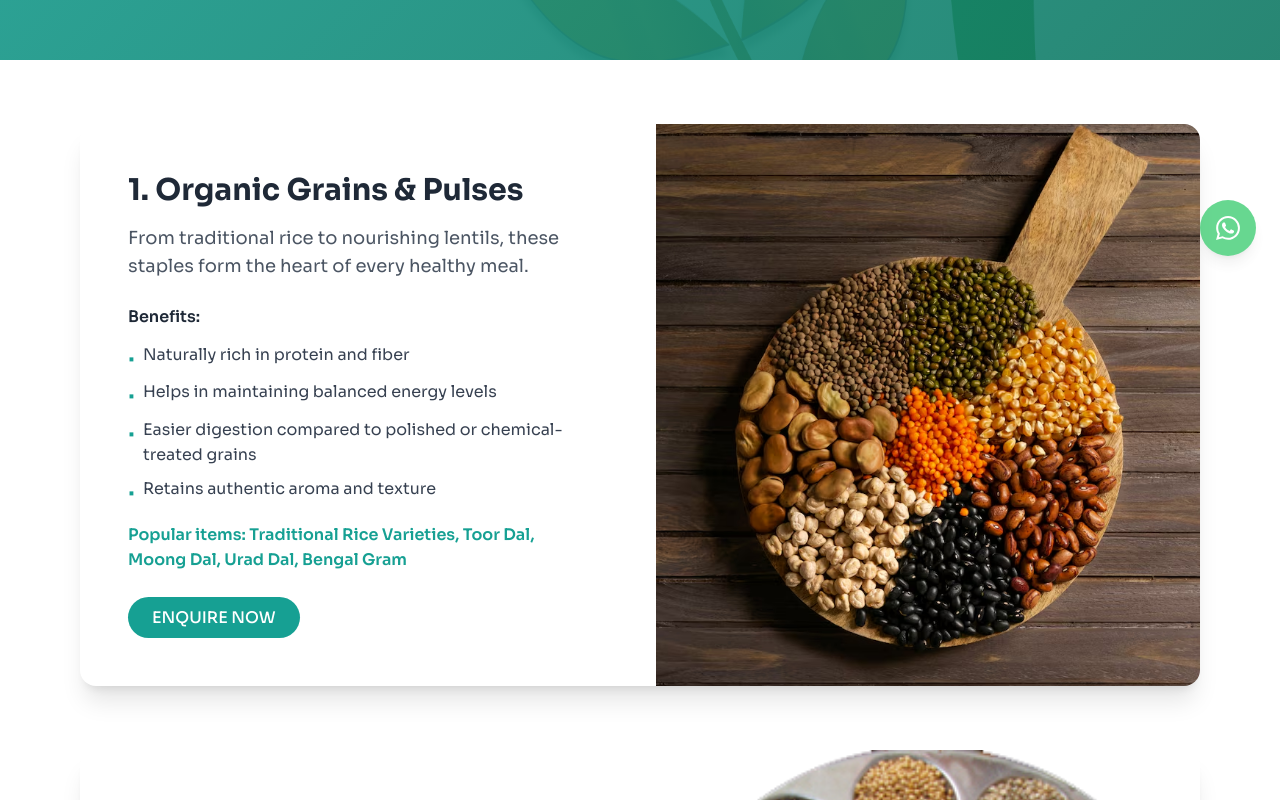
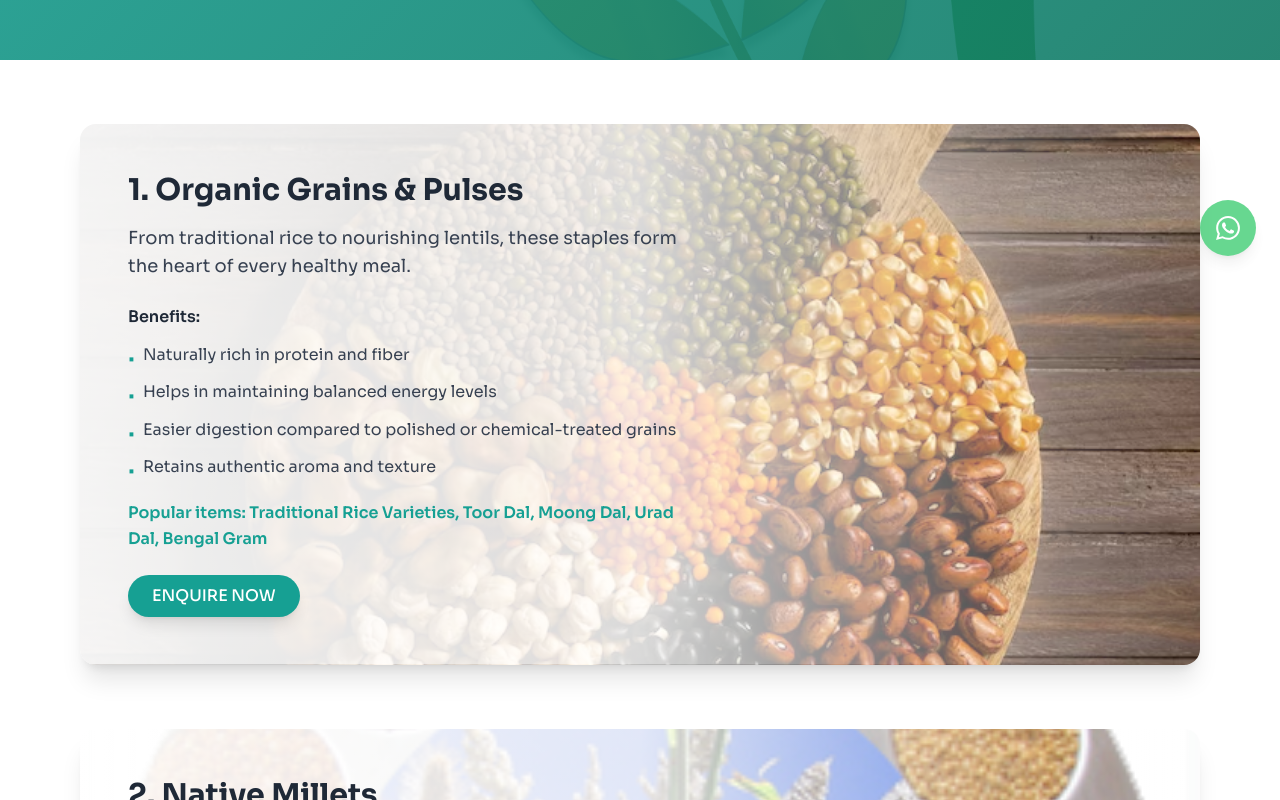
Before and after one commit to muthuecoproducts-crypto/muthu-eco-products, a React (Vite) app: page /products in a window 1280 px wide. Shown: the part 520-1320 px from the top of the page. Built offline with nearby package versions, Linux system fonts and the light colour scheme.

Commit message:
updated version

```diff
--- a/src/pages/Products.jsx
+++ b/src/pages/Products.jsx
@@ -83,11 +83,18 @@ const Products = () => {
         <div className="max-w-6xl mx-auto px-4">
           <div className="space-y-16">
             {productCategories.map((category, index) => (
-              <div key={index} className="bg-white rounded-2xl shadow-xl overflow-hidden">
-                <div className="grid md:grid-cols-2 gap-8 items-center">
-                  <div className="p-8 md:p-12">
+              <div
+                key={index}
+                className="relative rounded-2xl overflow-hidden shadow-xl min-h-[500px] flex items-center"
+                style={{
+                  backgroundImage: `linear-gradient(to right, rgba(255,255,255,0.95) 0%, rgba(255,255,255,0.85) 50%, transparent 100%), url('${category.image}')`,
+                  backgroundSize: 'cover',
+                  backgroundPosition: 'center'
+                }}
+              >
+                <div className="p-8 md:p-12 max-w-2xl">
                   <h2 className="text-3xl font-bold text-gray-800 mb-4">{category.title}</h2>
-                    <p className="text-gray-600 mb-6 text-lg">{category.description}</p>
+                  <p className="text-gray-700 mb-6 text-lg">{category.description}</p>
                   <div className="mb-6">
                     <h4 className="font-semibold text-gray-800 mb-3">Benefits:</h4>
                     <ul className="space-y-2 mb-4">
@@ -102,17 +109,10 @@ const Products = () => {
                   </div>
                   <button
                     onClick={handleEnquiry}
-                      className="bg-primary text-white px-6 py-2 rounded-full hover:bg-secondary transition-colors duration-300 font-medium uppercase"
+                    className="bg-primary text-white px-6 py-2 rounded-full hover:bg-secondary transition-colors duration-300 font-medium uppercase shadow-lg"
                   >
                     Enquire Now
                   </button>
-                  </div>
-                  <div
-                    className="h-full min-h-[400px] bg-cover bg-center"
-                    style={{
-                      backgroundImage: `url('${category.image}')`,
-                    }}
-                  ></div>
                 </div>
               </div>
             ))}
```
Lines whose indentation alone changed are shown as unchanged.
